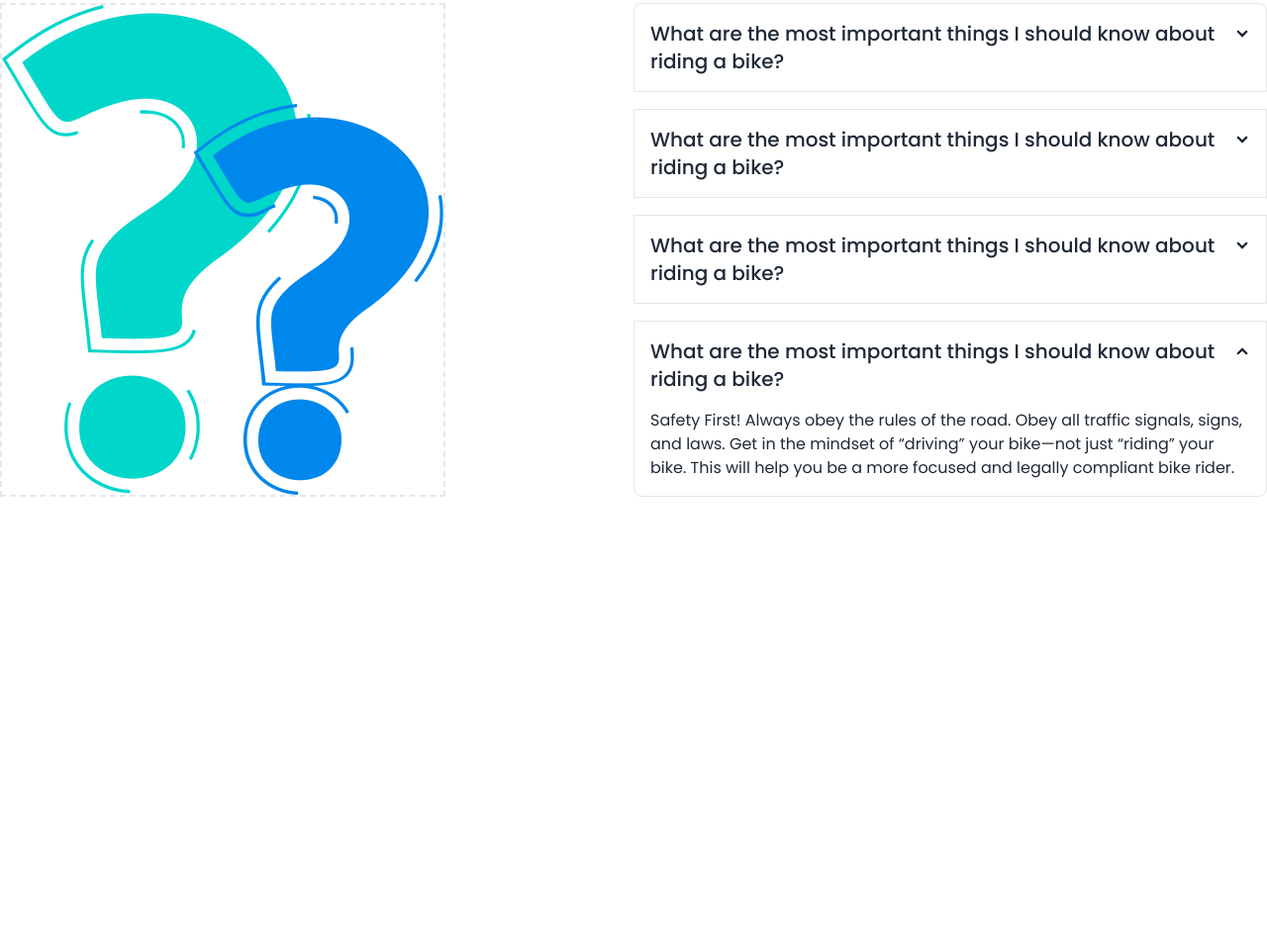
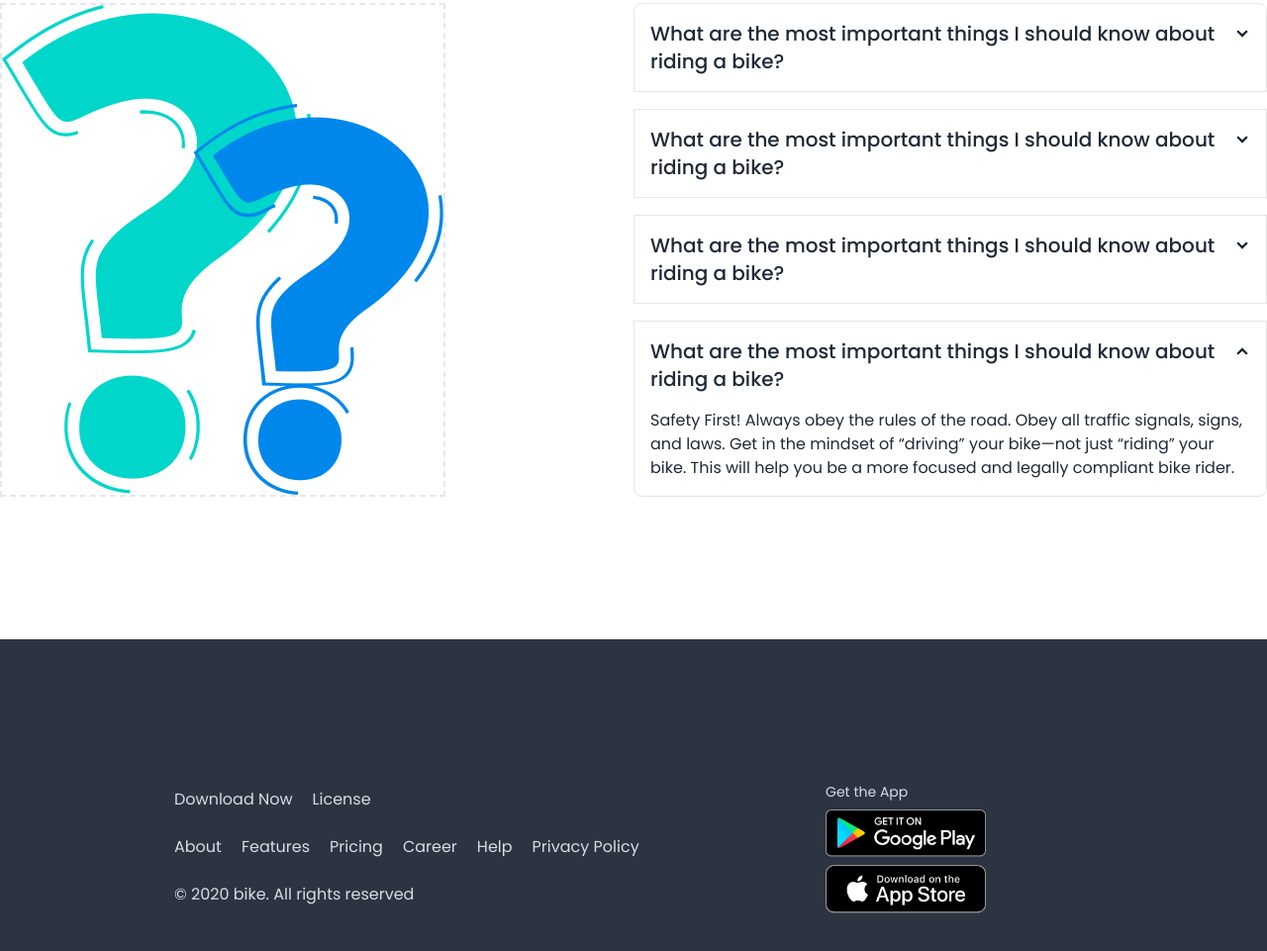
Before and after one commit to swarupSikder/Bike-Zone, a plain HTML site: page index.html in a window 1280 px wide. Shown: the part 3085-4046 px from the top of the page at 99% size. Before the commit the page ends 3731 px from the top, so only its background shows below. Drawn offline with nearby package versions, Linux system fonts and the light colour scheme.

Commit message:
footer added

```diff
--- a/index.html
+++ b/index.html
@@ -465,7 +465,8 @@
         <!--Frequently Asked Questions-->
         <!------------------------------>
         <section class="my-16 md:my-36">
-            <h2 class="text-xl md:text-4xl font-bold text-center my-2">Frequently Asked<span class="text-primary-color"> Questions</span></h2>
+            <h2 class="text-xl md:text-4xl font-bold text-center my-2">Frequently Asked<span class="text-primary-color">
+                    Questions</span></h2>
 
 
             <!--item layout-->
@@ -482,40 +483,52 @@
                     <!--Accord (1)-->
                     <div class="collapse collapse-arrow join-item border-base-300 border rounded-lg">
                         <input type="radio" name="my-accordion-4" checked="checked" />
-                        <div class="collapse-title text-base md:text-xl font-medium">What are the most important things I should
+                        <div class="collapse-title text-base md:text-xl font-medium">What are the most important things
+                            I should
                             know about riding a bike?</div>
                         <div class="collapse-content text-sm md:text-base">
-                            <p>Safety First! Always obey the rules of the road. Obey all traffic signals, signs, and laws. Get in the mindset of “driving” your bike—not just “riding” your bike. This will help you be a more focused and legally compliant bike rider. </p>
+                            <p>Safety First! Always obey the rules of the road. Obey all traffic signals, signs, and
+                                laws. Get in the mindset of “driving” your bike—not just “riding” your bike. This will
+                                help you be a more focused and legally compliant bike rider. </p>
                         </div>
                     </div>
 
                     <!--Accord (2)-->
                     <div class="collapse collapse-arrow join-item border-base-300 border rounded-lg">
                         <input type="radio" name="my-accordion-4" checked="checked" />
-                        <div class="collapse-title text-base md:text-xl font-medium">What are the most important things I should
+                        <div class="collapse-title text-base md:text-xl font-medium">What are the most important things
+                            I should
                             know about riding a bike?</div>
                         <div class="collapse-content text-sm md:text-base">
-                            <p>Safety First! Always obey the rules of the road. Obey all traffic signals, signs, and laws. Get in the mindset of “driving” your bike—not just “riding” your bike. This will help you be a more focused and legally compliant bike rider. </p>
+                            <p>Safety First! Always obey the rules of the road. Obey all traffic signals, signs, and
+                                laws. Get in the mindset of “driving” your bike—not just “riding” your bike. This will
+                                help you be a more focused and legally compliant bike rider. </p>
                         </div>
                     </div>
 
                     <!--Accord (3)-->
                     <div class="collapse collapse-arrow join-item border-base-300 border rounded-lg">
                         <input type="radio" name="my-accordion-4" checked="checked" />
-                        <div class="collapse-title text-base md:text-xl font-medium">What are the most important things I should
+                        <div class="collapse-title text-base md:text-xl font-medium">What are the most important things
+                            I should
                             know about riding a bike?</div>
                         <div class="collapse-content text-sm md:text-base">
-                            <p>Safety First! Always obey the rules of the road. Obey all traffic signals, signs, and laws. Get in the mindset of “driving” your bike—not just “riding” your bike. This will help you be a more focused and legally compliant bike rider. </p>
+                            <p>Safety First! Always obey the rules of the road. Obey all traffic signals, signs, and
+                                laws. Get in the mindset of “driving” your bike—not just “riding” your bike. This will
+                                help you be a more focused and legally compliant bike rider. </p>
                         </div>
                     </div>
 
                     <!--Accord (4)-->
                     <div class="collapse collapse-arrow join-item border-base-300 border rounded-lg">
                         <input type="radio" name="my-accordion-4" checked="checked" />
-                        <div class="collapse-title text-base md:text-xl font-medium">What are the most important things I should
+                        <div class="collapse-title text-base md:text-xl font-medium">What are the most important things
+                            I should
                             know about riding a bike?</div>
                         <div class="collapse-content text-sm md:text-base">
-                            <p>Safety First! Always obey the rules of the road. Obey all traffic signals, signs, and laws. Get in the mindset of “driving” your bike—not just “riding” your bike. This will help you be a more focused and legally compliant bike rider. </p>
+                            <p>Safety First! Always obey the rules of the road. Obey all traffic signals, signs, and
+                                laws. Get in the mindset of “driving” your bike—not just “riding” your bike. This will
+                                help you be a more focused and legally compliant bike rider. </p>
                         </div>
                     </div>
                 </div>
@@ -528,9 +541,50 @@
     <!---------->
     <!--footer-->
     <!---------->
-    <footer>
+    <footer class="footer bg-neutral text-neutral-content pl-10 md:px-44 py-24 md:py-36 items-center justify-between">
+
+        <!-------->
+        <!--left-->
+        <!-------->
+        <div class="space-y-4">
+
+            <!--row (1)-->
+            <div class="flex flex-col md:flex-row md:items-center md:space-x-5">
+                <span class="text-sm md:text-base">Download Now</span>
+                <span class="text-sm md:text-base">License</span>
+            </div>
+
+            <!--row (2)-->
+            <div class="flex flex-col md:flex-row md:items-center md:space-x-5">
+                <span class="text-sm md:text-base">About</span>
+                <span class="text-sm md:text-base">Features</span>
+                <span class="text-sm md:text-base">Pricing</span>
+                <span class="text-sm md:text-base">Career</span>
+                <span class="text-sm md:text-base">Help</span>
+                <span class="text-sm md:text-base">Privacy Policy</span>
+            </div>
+
+            <!--row (3)-->
+            <div>
+                <span class="text-sm md:text-base">© 2020 bike. All rights reserved</span>
+            </div>
+
+        </div>
 
 
+
+
+
+
+
+        <!--------->
+        <!--right-->
+        <!--------->
+        <div class="flex flex-col justify-start">
+            <h2>Get the App</h2>
+            <img class="w-3/5" src="images/others/android.png" alt="">
+            <img class="w-3/5" src="images/others/ios.png" alt="">
+        </div>
 
     </footer>
 
```
